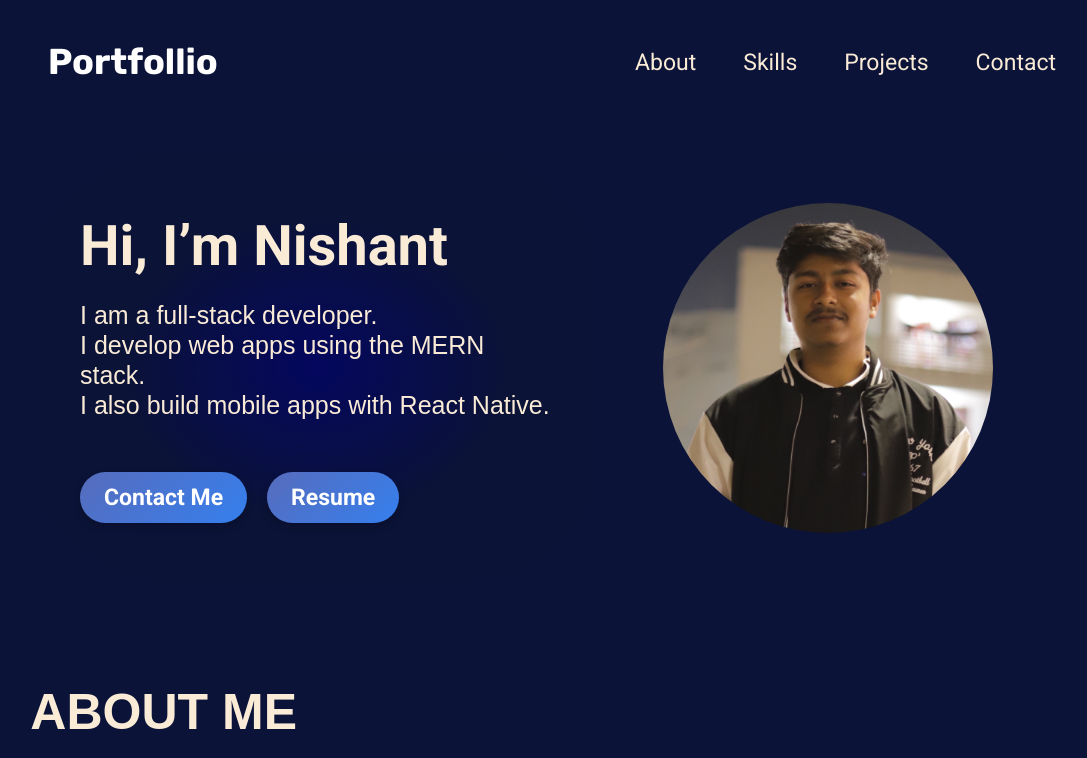
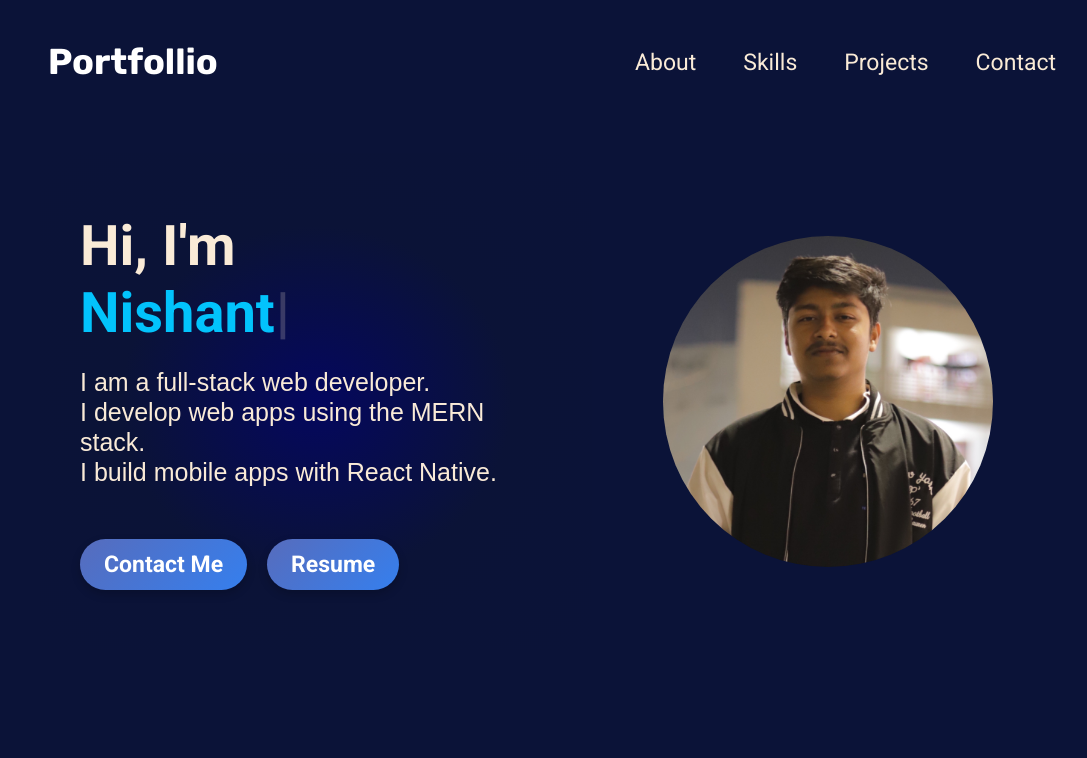
Before and after one commit to nishant1194/Portfolio, a React (Create React App) app: page / in a window 1280 px wide. Shown: the top 758 px of the page, without its empty margins (88-1175 px from the left). Built offline with nearby package versions, Linux system fonts and the light colour scheme.

Commit message:
Update Home.js

```diff
--- a/src/components/pages/Home.js
+++ b/src/components/pages/Home.js
@@ -2,7 +2,7 @@ import React from "react";
 
 import "../pages/Home.css";
 import NishantImg from "../images/imgs/Nishant.JPG";
-import NishantImgg from "../images/imgs/NishantBackgroung.png";
+import Typewriter from "typewriter-effect";
 
 function Home() {
   return (
@@ -10,12 +10,26 @@ function Home() {
       <div className="mainBox">
         <div className="divv1">
           <h1 className="titlee">
-            Hi, I’m Nishant
+            Hi, I'm{" "}
+          <span style={{color:"red"}}>  <Typewriter
+              onInit={(typewriter) => {
+                const loopAnimation = () => {
+                  typewriter
+                    .typeString('<span style="color:#02c3fc;">Nishant</span>')
+                    .pauseFor(2000)
+                    .start();
+                 };
+                 loopAnimation();
+
+               }}
+            />
+            </span>
           </h1>
-          <p className="desc">
-          I am a full-stack developer.<br />
-            I develop web apps using the MERN stack.<br />
-            I also build mobile apps with React Native.
+          <p className="desc" >
+            I am a full-stack web developer.
+             <br />
+            I develop web apps using the MERN stack.
+            <br />I build mobile apps with React Native.
           </p>
           <div className="buttons">
             <a href="#contact" className="button contact-button">
```
